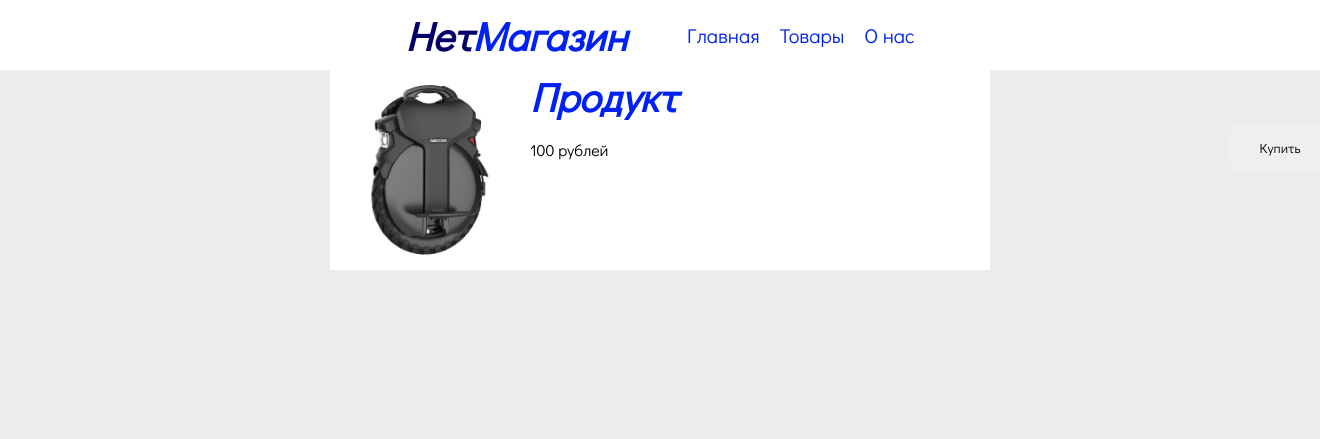
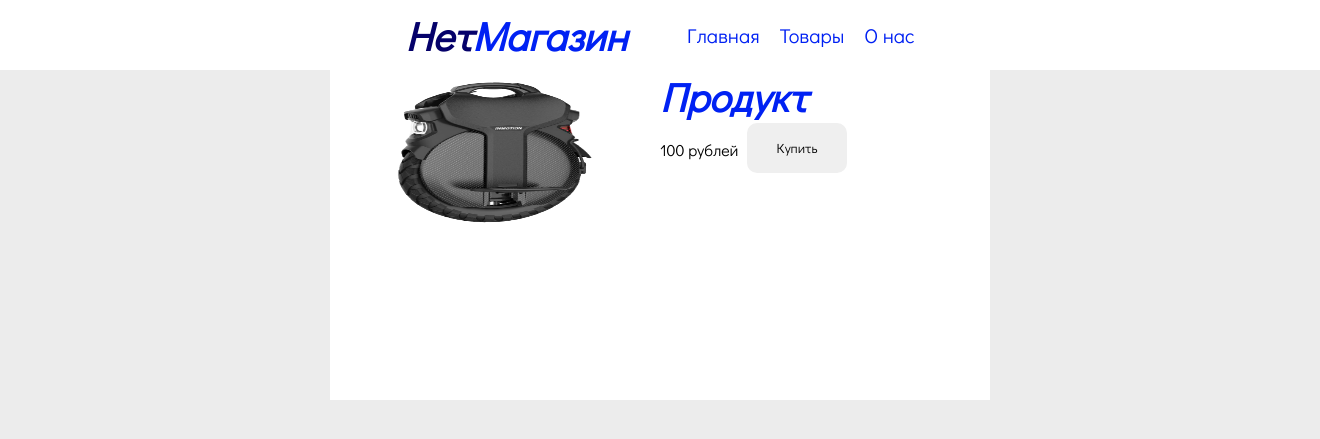
Before and after one commit to ArturLukianov/internet-shop-2, a Django app: page /product in a window 1320 px wide. Shown: the top 439 px of the page. Run offline with Django 4.2, Linux system fonts and the light colour scheme.

Commit message:
Починил отображение картинки

```diff
--- a/internetshop/shop/static/style.css
+++ b/internetshop/shop/static/style.css
@@ -19,16 +19,21 @@ h1 {
     margin-right: 40px;
 }
 
-img {
+.productPreview {
     width: 200px;
     height: 200px;
+}
+
+.productImage {
+    max-width: 50%;
+    max-height: 50%;
 }
 
 .product {
     display: flex;
     flex-direction: row;
 
-    height: 250px;
+    min-height: 250px;
     margin-top: 20px;
     background-color: white;
     border-radius: 20px;
@@ -44,14 +49,6 @@ img {
     align-items: center;
 }
 
-
-h2 {
-    width: 300px;
-}
-
-p {
-    width: 700px;
-}
 
 button {
     margin-left: auto;
--- a/internetshop/shop/templates/index.html
+++ b/internetshop/shop/templates/index.html
@@ -15,8 +15,8 @@
 
 {% for product in products %}
 <div class="product">
-    <img src="{{ product.image_url }}"/>
-    <div>
+    <img class="productPreview" src="{{ product.image_url }}"/>
+    <div style="width: 50%">
         <h2>{{ product.name }}</h2>
         <p>{{ product.description }}</p>
     </div>
--- a/internetshop/shop/templates/product.html
+++ b/internetshop/shop/templates/product.html
@@ -12,7 +12,7 @@
 </div>
 
 <div class="productDetails">
-    <img src="/static/copertina.webp">
+    <img class="productImage" src="/static/copertina.webp">
     <div>
         <h1>Продукт</h1>
         <div class="productPrice">
```
